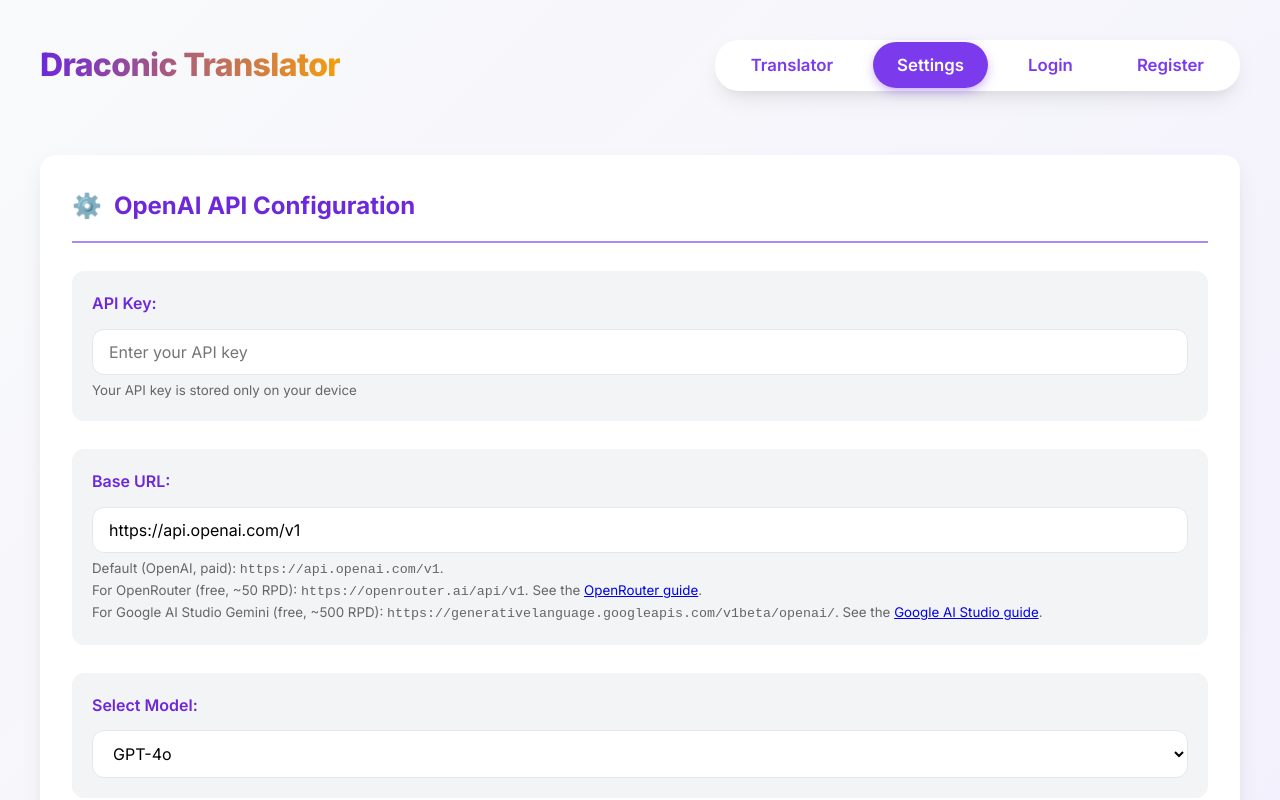
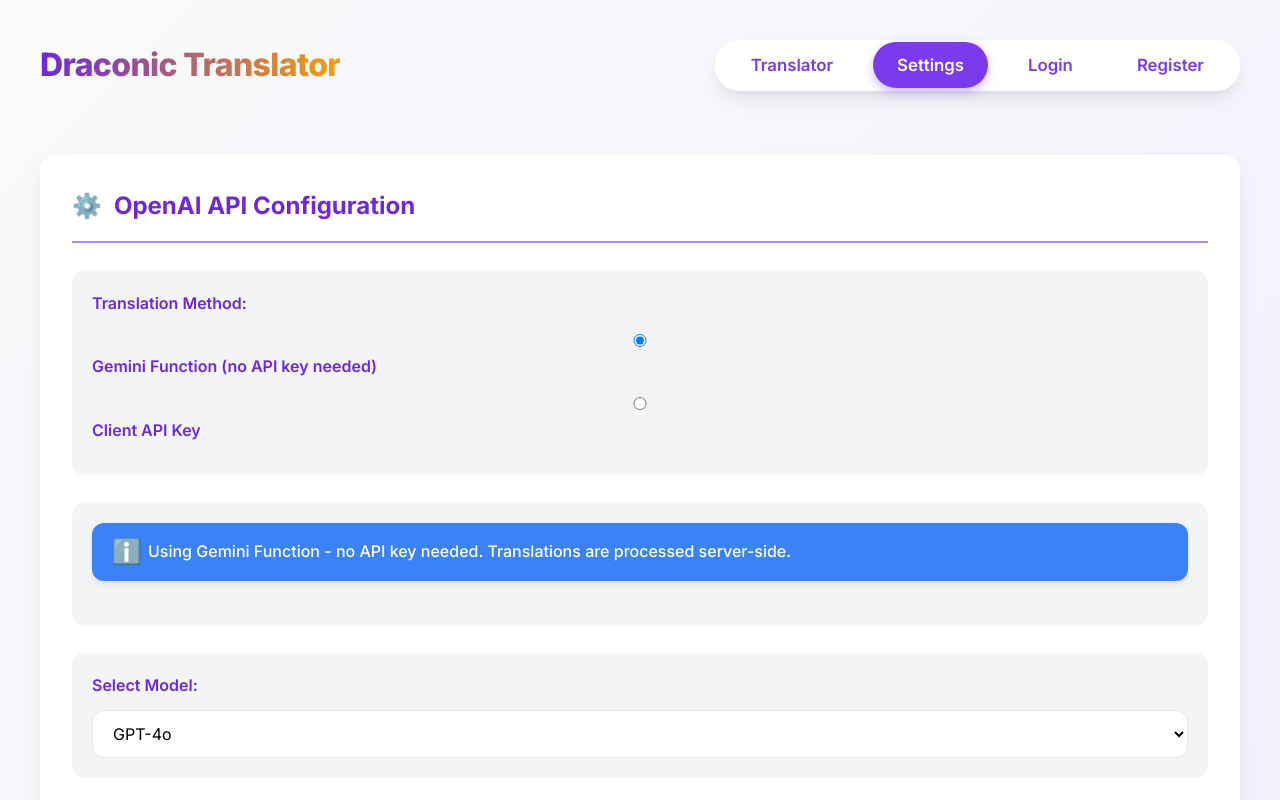
Before and after one commit to supastishn/conlang-translator, a React (Vite) app: page /settings in a window 1280 px wide. Shown: the top 800 px of the page. Built offline with nearby package versions, Linux system fonts and the light colour scheme; no server answers.

Commit message:
feat: add provider selection and conditional API key fields for translation

```diff
--- a/src/context/SettingsContext.jsx
+++ b/src/context/SettingsContext.jsx
@@ -1,7 +1,7 @@
 import { createContext, useContext, useState, useEffect } from 'react';
 
-// Default settings matching original settings.js
 export const DEFAULT_SETTINGS = {
+  providerType: 'gemini', // 'gemini' or 'openai'
   apiKey: '',
   baseUrl: 'https://api.openai.com/v1',
   model: 'gpt-4o',
--- a/src/pages/SettingsPage.jsx
+++ b/src/pages/SettingsPage.jsx
@@ -7,6 +7,7 @@
   const [formState, setFormState] = useState(settings);
   const [status, setStatus] = useState({ message: '', type: '' });
   const [customModelName, setCustomModelName] = useState('');
+  const [providerType, setProviderType] = useState(settings.providerType || 'gemini');
 
   useEffect(() => {
     setFormState(settings);
@@ -40,7 +41,7 @@
         baseUrlValue = baseUrlValue.slice(0, -1);
     }
 
-    saveSettings({ ...formState, model: modelToSave, baseUrl: baseUrlValue });
+    saveSettings({ ...formState, providerType, model: modelToSave, baseUrl: baseUrlValue });
     setStatus({ message: 'Settings saved successfully!', type: 'success' });
     setTimeout(() => setStatus({ message: '', type: '' }), 3000);
   };
@@ -102,6 +103,31 @@
         <h2>OpenAI API Configuration</h2>
         <form id="api-settings-form" onSubmit={handleSave}>
             <div className="form-group">
+              <label>Translation Method:</label>
+              <div className="radio-options">
+                <label>
+                  <input
+                    type="radio"
+                    name="provider-type"
+                    value="gemini"
+                    checked={providerType === 'gemini'}
+                    onChange={() => setProviderType('gemini')}
+                  /> Gemini Function (no API key needed)
+                </label>
+                <label>
+                  <input
+                    type="radio"
+                    name="provider-type"
+                    value="openai"
+                    checked={providerType === 'openai'}
+                    onChange={() => setProviderType('openai')}
+                  /> Client API Key
+                </label>
+              </div>
+            </div>
+            {providerType === 'openai' && (
+              <>
+                <div className="form-group">
                   <label htmlFor="apiKey">API Key:</label>
                   <input type="password" id="apiKey" placeholder="Enter your API key" value={formState.apiKey} onChange={handleChange} />
                   <div style={{marginTop: '4px'}}>
@@ -117,6 +143,15 @@
                       For Google AI Studio Gemini (free, ~500 RPD): <code>https://generativelanguage.googleapis.com/v1beta/openai/</code>. See the <Link to="/guide/google-aistudio-gemini">Google AI Studio guide</Link>.
                   </small>
                 </div>
+              </>
+            )}
+            {providerType === 'gemini' && (
+              <div className="form-group">
+                <div className="info">
+                  Using Gemini Function - no API key needed. Translations are processed server-side.
+                </div>
+              </div>
+            )}
 
             <div className="form-group">
                 <label htmlFor="model">Select Model:</label>
--- a/src/pages/TranslatorPage.jsx
+++ b/src/pages/TranslatorPage.jsx
@@ -43,7 +43,7 @@
     const [targetText, setTargetText] = useState('');
     const [explanation, setExplanation] = useState('');
     const [imageDataUrl, setImageDataUrl] = useState(null);
-    const [provider, setProvider] = useState('openai');
+    const [provider, setProvider] = useState(settings.providerType || 'gemini');
     const [isTranslating, setIsTranslating] = useState(false);
     const [error, setError] = useState('');
 
@@ -220,19 +220,37 @@
                 </div>
             </div>
 
-            {user && settings.geminiOption &&
+            {user && (
               <div className="form-group provider-radio-group">
-                    <label>Translation Provider:</label>
+                <label>Translation Method:</label>
                 <div className="radio-options">
                   <label>
-                            <input type="radio" name="provider-radio" value="openai" checked={provider === 'openai'} onChange={e => setProvider(e.target.value)} /> OpenAI
+                    <input
+                      type="radio"
+                      name="provider-radio"
+                      value="gemini"
+                      checked={provider === 'gemini'}
+                      onChange={e => setProvider(e.target.value)}
+                    /> Gemini Function
                   </label>
                   <label>
-                            <input type="radio" name="provider-radio" value="gemini" checked={provider === 'gemini'} onChange={e => setProvider(e.target.value)} /> Gemini
+                    <input
+                      type="radio"
+                      name="provider-radio"
+                      value="openai"
+                      checked={provider === 'openai'}
+                      onChange={e => setProvider(e.target.value)}
+                    /> Client API Key
                   </label>
                 </div>
               </div>
-            }
+            )}
+
+            {provider === 'openai' && (!settings.apiKey || !settings.apiKey.trim()) && (
+              <div className="warning">
+                OpenAI API key not set. Please configure in <Link to="/settings">Settings</Link>.
+              </div>
+            )}
 
             <div className="translation-container">
                 <div className="translation-box">
--- a/src/services/translator.js
+++ b/src/services/translator.js
@@ -105,7 +105,9 @@
       throw new Error('Unsupported image format. Please use JPEG, PNG, GIF, or WEBP.');
     }
 
-    if (provider === 'gemini') {
+    const shouldUseGeminiFunction = provider === 'gemini';
+
+    if (shouldUseGeminiFunction) {
         return await callGeminiFunction({ sourceText, sourceLang, targetLang, imageDataUrl, settings });
     }
 
```
Lines whose indentation alone changed are shown as unchanged.
